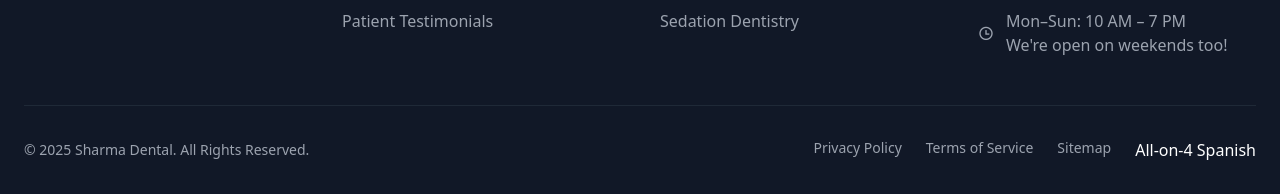
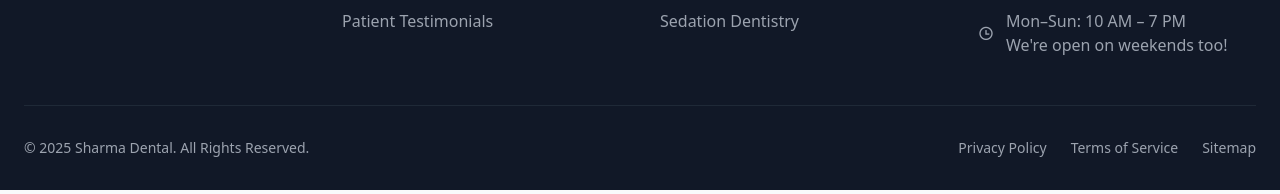
Before and after one commit to ishaansharma25/SharmaDental-All-on-X, a plain HTML site: page index.html in a window 1280 px wide. Shown: the part 7174-7368 px from the top of the page. Drawn offline with nearby package versions, Linux system fonts and the light colour scheme.

Commit message:
Remove 'All-on-4 Spanish' link from footer
Removed link to 'All-on-4 Spanish' in the footer.

```diff
--- a/index.html
+++ b/index.html
@@ -1001,7 +1001,7 @@ Snap-In Provisional & Final Fixed Prosthesis</strong></span>
                     <a href="Term_Condition_Privacy_Policy.html" class="text-gray-400 hover:text-white text-sm transition-colors">Privacy Policy</a>
                     <a href="Term_Condition_Privacy_Policy.html" class="text-gray-400 hover:text-white text-sm transition-colors">Terms of Service</a>
                     <a href="Term_Condition_Privacy_Policy.html" class="text-gray-400 hover:text-white text-sm transition-colors">Sitemap</a>
-                    <a href="./AllOn4_spanish.html">All-on-4 Spanish</a>
+
                 </div>
             </div>
         </div>
```
